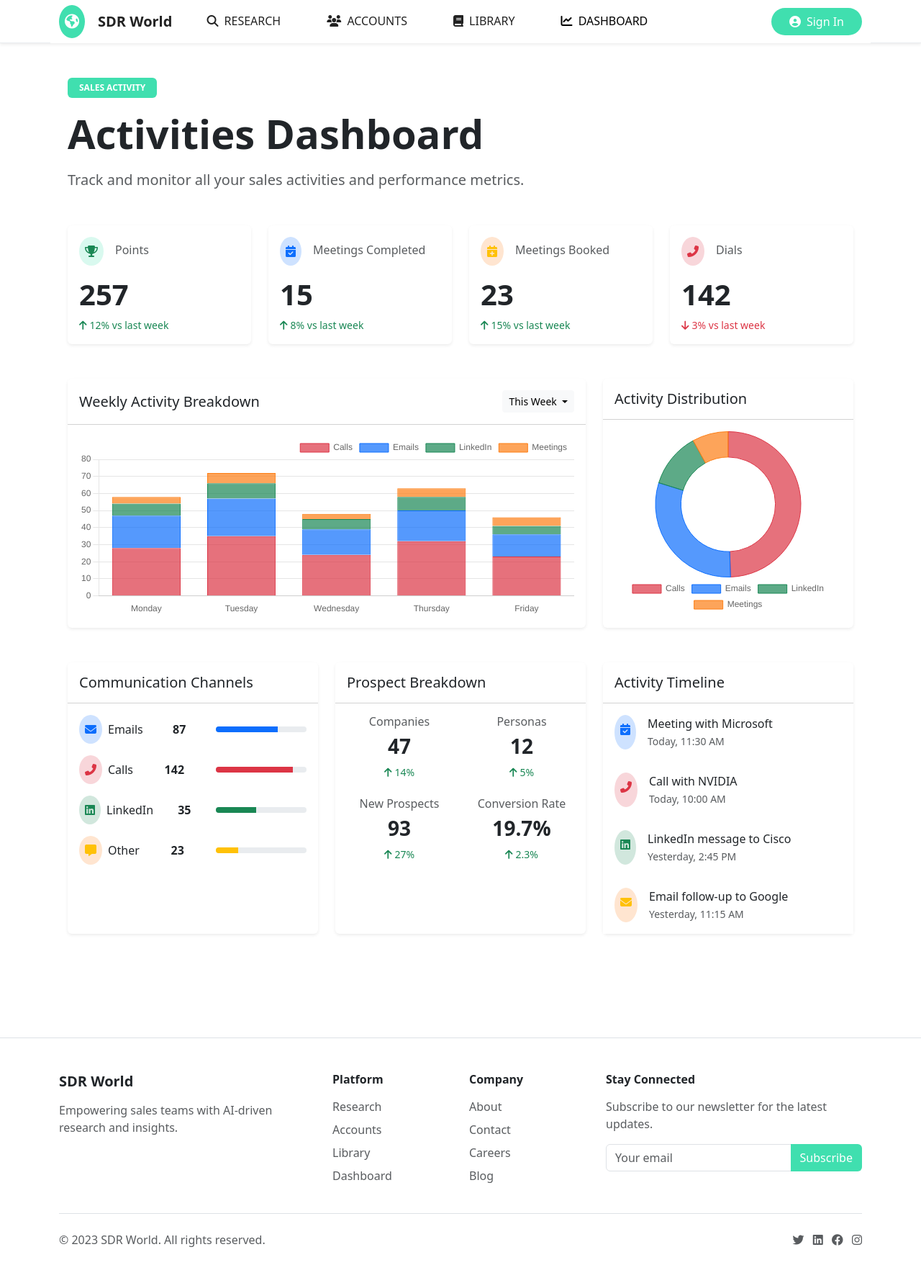
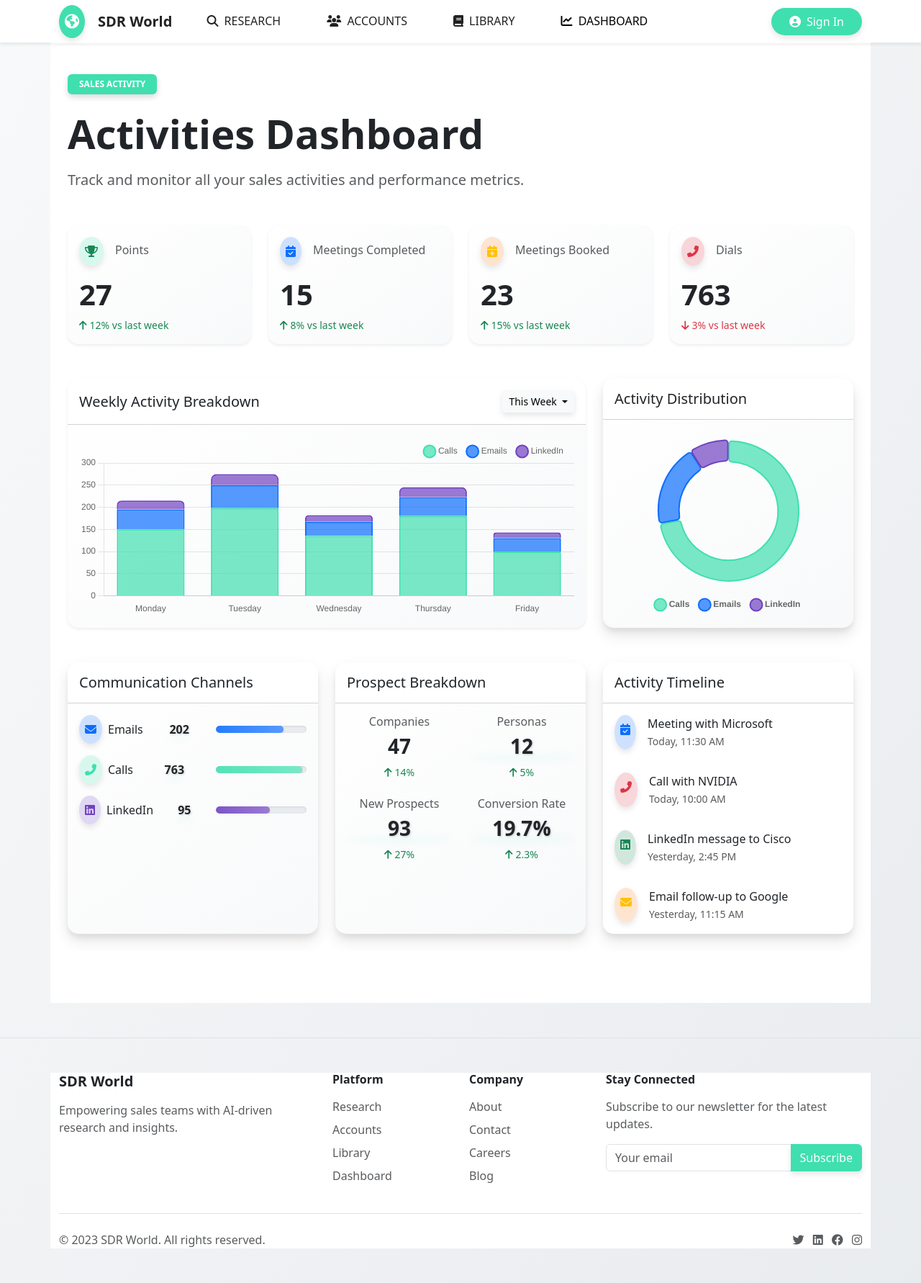
Before and after one commit to bertoftheal/SDR-WORLD, a Flask app: page /dashboard.html in a window 1280 px wide. Shown: the whole page at 72% size. Run offline with Flask 3, Linux system fonts and the light colour scheme.

Commit message:
Enhance dashboard UI with sophisticated 3D effects
- Added layered box shadows with depth perception to all cards (0 10px 20px rgba(0,0,0,0.1), 0 6px 6px rgba(0,0,0,0.05))
- Implemented dynamic hover animations that scale cards slightly (translateY(-8px) scale(1.01))
- Applied subtle background gradients to cards for dimensional appearance (linear-gradient(145deg, #ffffff, #f8f9fa))
- Enhanced chart containers with pseudo-element glow effects and gradient overlays
- Added depth to chart elements with increased border radius (8px) and hover offsets (10-15px)
- Improved tooltips with custom formatting showing percentages
- Enhanced doughnut chart with larger radius (90%) and segment offsets (5px)
- Applied subtle background gradient to entire page (linear-gradient(to bottom right, #f8f9fa, #e9ecef))
- Added hover interactions that make charts 'pop out' with increased shadow and scale
- Implemented consistent elevation hierarchy across UI elements
- Maintained brand color scheme throughout with primary teal (#40dfaf)

These enhancements create a more engaging, modern UI with visual depth while maintaining the clean professional design.

```diff
--- a/sdr_assistant/templates/dashboard.html
+++ b/sdr_assistant/templates/dashboard.html
@@ -1,6 +1,129 @@
 <!DOCTYPE html>
 <html lang="en">
 <head>
+    <style>
+        /* Enhanced 3D card styling */
+        .card {
+            transition: transform 0.3s, box-shadow 0.3s;
+            box-shadow: 0 10px 20px rgba(0,0,0,0.1), 0 6px 6px rgba(0,0,0,0.05);
+            border-radius: 15px !important;
+            overflow: hidden;
+            position: relative;
+            z-index: 1;
+            background: linear-gradient(145deg, #ffffff, #f8f9fa);
+        }
+
+        .card:hover {
+            transform: translateY(-8px) scale(1.01);
+            box-shadow: 0 20px 30px rgba(0,0,0,0.15), 0 10px 10px rgba(0,0,0,0.05);
+        }
+
+        .card-header {
+            border-radius: 15px 15px 0 0 !important;
+        }
+
+        /* 3D button styling */
+        .btn {
+            transition: all 0.3s;
+            position: relative;
+            overflow: hidden;
+            border-radius: 10px;
+            box-shadow: 0 4px 8px rgba(0,0,0,0.1);
+        }
+
+        .btn:hover {
+            transform: translateY(-2px);
+            box-shadow: 0 6px 12px rgba(0,0,0,0.15);
+        }
+
+        .btn:active {
+            transform: translateY(1px);
+        }
+
+        /* Enhanced progress bars */
+        .progress {
+            height: 10px !important;
+            border-radius: 10px;
+            background-color: #f8f9fa;
+            box-shadow: inset 0 1px 3px rgba(0,0,0,0.1);
+        }
+
+        .progress-bar {
+            border-radius: 10px;
+            background-image: linear-gradient(to right, rgba(255,255,255,0.1), rgba(255,255,255,0.3));
+            box-shadow: 0 1px 3px rgba(0,0,0,0.2);
+        }
+
+        /* 3D icon containers */
+        .rounded-circle {
+            box-shadow: 0 4px 8px rgba(0,0,0,0.1);
+            transition: transform 0.3s;
+        }
+
+        .rounded-circle:hover {
+            transform: scale(1.1);
+        }
+
+        /* Activity metrics 3D effect */
+        .metric-value {
+            position: relative;
+            z-index: 1;
+            text-shadow: 1px 1px 3px rgba(0,0,0,0.2);
+        }
+
+        .metric-value:after {
+            content: '';
+            position: absolute;
+            width: 100%;
+            height: 40%;
+            bottom: -10%;
+            left: 0;
+            background: linear-gradient(transparent, rgba(64, 223, 175, 0.1));
+            z-index: -1;
+            border-radius: 50%;
+            filter: blur(5px);
+        }
+
+        /* Chart container 3D effect */
+        .chart-container {
+            border-radius: 15px;
+            padding: 15px;
+            background: linear-gradient(145deg, #ffffff, #f5f5f5);
+            box-shadow: 0 10px 20px rgba(0,0,0,0.1), inset 0 -5px 10px rgba(0,0,0,0.03);
+            transition: all 0.4s ease;
+            position: relative;
+            z-index: 1;
+            overflow: hidden;
+        }
+
+        .chart-container:before {
+            content: '';
+            position: absolute;
+            top: -10px;
+            left: -10px;
+            right: -10px;
+            bottom: -10px;
+            background: linear-gradient(45deg, rgba(64, 223, 175, 0.05), transparent, rgba(111, 66, 193, 0.05));
+            z-index: -1;
+            transform: scale(1.05);
+            filter: blur(20px);
+            opacity: 0.6;
+            transition: opacity 0.3s;
+        }
+
+        .chart-container:hover {
+            transform: translateY(-8px) scale(1.02);
+            box-shadow: 0 15px 30px rgba(0,0,0,0.15), inset 0 -5px 10px rgba(0,0,0,0.05);
+        }
+
+        .chart-container:hover:before {
+            opacity: 1;
+        }
+        body {
+            background: linear-gradient(to bottom right, #f8f9fa, #e9ecef);
+            min-height: 100vh;
+        }
+    </style>
     <meta charset="UTF-8">
     <meta name="viewport" content="width=device-width, initial-scale=1.0">
     <title>Activities Dashboard | SDR World</title>
@@ -80,7 +203,7 @@
         <div class="container px-4 py-5">
             <!-- Dashboard Header -->
             <div class="mb-5">
-                <div class="section-label badge mb-3 px-3 py-2" style="background-color: #40dfaf;">SALES ACTIVITY</div>
+                <div class="section-label badge mb-3 px-3 py-2" style="background-color: #40dfaf; box-shadow: 0 4px 8px rgba(0,0,0,0.15); transform: translateY(-5px);">SALES ACTIVITY</div>
                 <h1 class="display-4 fw-bold mb-3">Activities Dashboard</h1>
                 <p class="lead text-muted">Track and monitor all your sales activities and performance metrics.</p>
             </div>
@@ -96,7 +219,7 @@
                                 </div>
                                 <h6 class="card-subtitle text-muted mb-0">Points</h6>
                             </div>
-                            <h2 class="display-6 fw-bold mb-0">257</h2>
+                            <h2 class="display-6 fw-bold mb-0">27</h2>
                             <div class="small text-success mt-2">
                                 <i class="fas fa-arrow-up me-1"></i>12% vs last week
                             </div>
@@ -107,7 +230,7 @@
                     <div class="card border-0 shadow-sm h-100">
                         <div class="card-body">
                             <div class="d-flex align-items-center mb-3">
-                                <div class="rounded-circle p-2 me-3" style="background-color: rgba(13, 110, 253, 0.2);">
+                                <div class="rounded-circle p-2 me-3" style="background-color: rgba(13, 110, 253, 0.2); transform: translateZ(10px);">
                                     <i class="fas fa-calendar-check text-primary"></i>
                                 </div>
                                 <h6 class="card-subtitle text-muted mb-0">Meetings Completed</h6>
@@ -144,7 +267,7 @@
                                 </div>
                                 <h6 class="card-subtitle text-muted mb-0">Dials</h6>
                             </div>
-                            <h2 class="display-6 fw-bold mb-0">142</h2>
+                            <h2 class="display-6 fw-bold mb-0">763</h2>
                             <div class="small text-danger mt-2">
                                 <i class="fas fa-arrow-down me-1"></i>3% vs last week
                             </div>
@@ -176,7 +299,7 @@
                     </div>
                 </div>
                 <div class="col-md-4">
-                    <div class="card border-0 shadow-sm h-100">
+                    <div class="card border-0 h-100">
                         <div class="card-header bg-white d-flex justify-content-between align-items-center py-3">
                             <h5 class="card-title mb-0">Activity Distribution</h5>
                         </div>
@@ -190,7 +313,7 @@
             <!-- Additional Metrics Section -->
             <div class="row g-4 mb-5">
                 <div class="col-md-4">
-                    <div class="card border-0 shadow-sm h-100">
+                    <div class="card border-0 h-100">
                         <div class="card-header bg-white d-flex justify-content-between align-items-center py-3">
                             <h5 class="card-title mb-0">Communication Channels</h5>
                         </div>
@@ -202,52 +325,41 @@
                                     </div>
                                     <span>Emails</span>
                                 </div>
-                                <span class="fw-bold">87</span>
+                                <span class="fw-bold metric-value">202</span>
                                 <div class="progress" style="width: 40%; height: 8px;">
-                                    <div class="progress-bar bg-primary" role="progressbar" style="width: 68%;" aria-valuenow="68" aria-valuemin="0" aria-valuemax="100"></div>
+                                    <div class="progress-bar bg-primary" role="progressbar" style="width: 75%;" aria-valuenow="75" aria-valuemin="0" aria-valuemax="100"></div>
                                 </div>
                             </div>
                             <div class="d-flex justify-content-between align-items-center mb-3">
                                 <div class="d-flex align-items-center">
-                                    <div class="rounded-circle p-2 me-2" style="background-color: rgba(220, 53, 69, 0.2);">
-                                        <i class="fas fa-phone-alt text-danger"></i>
+                                    <div class="rounded-circle p-2 me-2" style="background-color: rgba(64, 223, 175, 0.2);">
+                                        <i class="fas fa-phone-alt" style="color: #40dfaf;"></i>
                                     </div>
                                     <span>Calls</span>
                                 </div>
-                                <span class="fw-bold">142</span>
+                                <span class="fw-bold metric-value">763</span>
                                 <div class="progress" style="width: 40%; height: 8px;">
-                                    <div class="progress-bar bg-danger" role="progressbar" style="width: 85%;" aria-valuenow="85" aria-valuemin="0" aria-valuemax="100"></div>
+                                    <div class="progress-bar" role="progressbar" style="width: 95%; background-color: #40dfaf;" aria-valuenow="95" aria-valuemin="0" aria-valuemax="100"></div>
                                 </div>
                             </div>
                             <div class="d-flex justify-content-between align-items-center mb-3">
                                 <div class="d-flex align-items-center">
-                                    <div class="rounded-circle p-2 me-2" style="background-color: rgba(25, 135, 84, 0.2);">
-                                        <i class="fab fa-linkedin text-success"></i>
+                                    <div class="rounded-circle p-2 me-2" style="background-color: rgba(111, 66, 193, 0.2);">
+                                        <i class="fab fa-linkedin" style="color: #6f42c1;"></i>
                                     </div>
                                     <span>LinkedIn</span>
                                 </div>
-                                <span class="fw-bold">35</span>
+                                <span class="fw-bold metric-value">95</span>
                                 <div class="progress" style="width: 40%; height: 8px;">
-                                    <div class="progress-bar bg-success" role="progressbar" style="width: 45%;" aria-valuenow="45" aria-valuemin="0" aria-valuemax="100"></div>
+                                    <div class="progress-bar" role="progressbar" style="width: 60%; background-color: #6f42c1;" aria-valuenow="60" aria-valuemin="0" aria-valuemax="100"></div>
                                 </div>
                             </div>
-                            <div class="d-flex justify-content-between align-items-center">
-                                <div class="d-flex align-items-center">
-                                    <div class="rounded-circle p-2 me-2" style="background-color: rgba(253, 126, 20, 0.2);">
-                                        <i class="fas fa-comment-alt text-warning"></i>
-                                    </div>
-                                    <span>Other</span>
-                                </div>
-                                <span class="fw-bold">23</span>
-                                <div class="progress" style="width: 40%; height: 8px;">
-                                    <div class="progress-bar bg-warning" role="progressbar" style="width: 25%;" aria-valuenow="25" aria-valuemin="0" aria-valuemax="100"></div>
-                                </div>
-                            </div>
+
                         </div>
                     </div>
                 </div>
                 <div class="col-md-4">
-                    <div class="card border-0 shadow-sm h-100">
+                    <div class="card border-0 h-100">
                         <div class="card-header bg-white d-flex justify-content-between align-items-center py-3">
                             <h5 class="card-title mb-0">Prospect Breakdown</h5>
                         </div>
@@ -262,21 +374,21 @@
                                 </div>
                                 <div class="col-6 mb-4">
                                     <h6 class="text-muted">Personas</h6>
-                                    <h3 class="fw-bold">12</h3>
+                                    <h3 class="fw-bold metric-value">12</h3>
                                     <div class="small text-success">
                                         <i class="fas fa-arrow-up me-1"></i>5%
                                     </div>
                                 </div>
                                 <div class="col-6">
                                     <h6 class="text-muted">New Prospects</h6>
-                                    <h3 class="fw-bold">93</h3>
+                                    <h3 class="fw-bold metric-value">93</h3>
                                     <div class="small text-success">
                                         <i class="fas fa-arrow-up me-1"></i>27%
                                     </div>
                                 </div>
                                 <div class="col-6">
                                     <h6 class="text-muted">Conversion Rate</h6>
-                                    <h3 class="fw-bold">19.7%</h3>
+                                    <h3 class="fw-bold metric-value">19.7%</h3>
                                     <div class="small text-success">
                                         <i class="fas fa-arrow-up me-1"></i>2.3%
                                     </div>
@@ -286,7 +398,7 @@
                     </div>
                 </div>
                 <div class="col-md-4">
-                    <div class="card border-0 shadow-sm h-100">
+                    <div class="card border-0 h-100">
                         <div class="card-header bg-white d-flex justify-content-between align-items-center py-3">
                             <h5 class="card-title mb-0">Activity Timeline</h5>
                         </div>
@@ -294,7 +406,7 @@
                             <div class="list-group list-group-flush">
                                 <div class="list-group-item border-0 py-3">
                                     <div class="d-flex">
-                                        <div class="rounded-circle p-2 me-3" style="background-color: rgba(13, 110, 253, 0.2);">
+                                        <div class="rounded-circle p-2 me-3" style="background-color: rgba(13, 110, 253, 0.2); transform: translateZ(10px);">
                                             <i class="fas fa-calendar-check text-primary"></i>
                                         </div>
                                         <div>
@@ -447,31 +559,33 @@
                     datasets: [
                         {
                             label: 'Calls',
-                            data: [28, 35, 24, 32, 23],
-                            backgroundColor: 'rgba(220, 53, 69, 0.7)',
-                            borderColor: 'rgba(220, 53, 69, 1)',
-                            borderWidth: 1
+                            data: [150, 198, 135, 180, 100],
+                            backgroundColor: 'rgba(64, 223, 175, 0.7)',
+                            borderColor: 'rgba(64, 223, 175, 1)',
+                            borderWidth: 2,
+                            borderRadius: 8,
+                            hoverOffset: 10,
+                            hoverBorderWidth: 3
                         },
                         {
                             label: 'Emails',
-                            data: [19, 22, 15, 18, 13],
+                            data: [45, 52, 32, 43, 30],
                             backgroundColor: 'rgba(13, 110, 253, 0.7)',
                             borderColor: 'rgba(13, 110, 253, 1)',
-                            borderWidth: 1
+                            borderWidth: 2,
+                            borderRadius: 8,
+                            hoverOffset: 10,
+                            hoverBorderWidth: 3
                         },
                         {
                             label: 'LinkedIn',
-                            data: [7, 9, 6, 8, 5],
-                            backgroundColor: 'rgba(25, 135, 84, 0.7)',
-                            borderColor: 'rgba(25, 135, 84, 1)',
-                            borderWidth: 1
-                        },
-                        {
-                            label: 'Meetings',
-                            data: [4, 6, 3, 5, 5],
-                            backgroundColor: 'rgba(253, 126, 20, 0.7)',
-                            borderColor: 'rgba(253, 126, 20, 1)',
-                            borderWidth: 1
+                            data: [20, 25, 15, 22, 13],
+                            backgroundColor: 'rgba(111, 66, 193, 0.7)',
+                            borderColor: 'rgba(111, 66, 193, 1)',
+                            borderWidth: 2,
+                            borderRadius: 8,
+                            hoverOffset: 10,
+                            hoverBorderWidth: 3
                         }
                     ]
                 },
@@ -496,7 +610,12 @@
                     plugins: {
                         legend: {
                             position: 'top',
-                            align: 'end'
+                            align: 'end',
+                            labels: {
+                                usePointStyle: true,
+                                pointStyle: 'circle',
+                                padding: 15
+                            }
                         }
                     }
                 }
@@ -507,33 +626,72 @@
             const activityDistributionChart = new Chart(activityDistributionCtx, {
                 type: 'doughnut',
                 data: {
-                    labels: ['Calls', 'Emails', 'LinkedIn', 'Meetings'],
+                    labels: ['Calls', 'Emails', 'LinkedIn'],
                     datasets: [{
-                        data: [142, 87, 35, 23],
+                        data: [763, 202, 95],
                         backgroundColor: [
-                            'rgba(220, 53, 69, 0.7)',
+                            'rgba(64, 223, 175, 0.7)',
                             'rgba(13, 110, 253, 0.7)',
-                            'rgba(25, 135, 84, 0.7)',
-                            'rgba(253, 126, 20, 0.7)'
+                            'rgba(111, 66, 193, 0.7)'
                         ],
                         borderColor: [
-                            'rgba(220, 53, 69, 1)',
+                            'rgba(64, 223, 175, 1)',
                             'rgba(13, 110, 253, 1)',
-                            'rgba(25, 135, 84, 1)',
-                            'rgba(253, 126, 20, 1)'
+                            'rgba(111, 66, 193, 1)'
                         ],
-                        borderWidth: 1
+                        borderWidth: 2,
+                        hoverOffset: 15,
+                        hoverBorderWidth: 3,
+                        borderRadius: 4,
+                        offset: 5
                     }]
                 },
                 options: {
                     responsive: true,
                     maintainAspectRatio: false,
+                    cutout: '70%',
+                    radius: '90%',
                     plugins: {
+                        tooltip: {
+                            backgroundColor: 'rgba(0, 0, 0, 0.8)',
+                            padding: 12,
+                            cornerRadius: 8,
+                            titleFont: {
+                                size: 14,
+                                weight: 'bold'
+                            },
+                            bodyFont: {
+                                size: 13
+                            },
+                            displayColors: true,
+                            boxWidth: 10,
+                            boxHeight: 10,
+                            boxPadding: 5,
+                            usePointStyle: true,
+                            callbacks: {
+                                label: function(context) {
+                                    let label = context.label || '';
+                                    let value = context.raw || 0;
+                                    let total = context.dataset.data.reduce((a, b) => a + b, 0);
+                                    let percentage = Math.round((value / total) * 100) + '%';
+                                    return `${label}: ${value} (${percentage})`;
+                                }
+                            }
+                        },
                         legend: {
-                            position: 'bottom'
+                            position: 'bottom',
+                            labels: {
+                                usePointStyle: true,
+                                pointStyle: 'circle',
+                                padding: 15,
+                                font: {
+                                    size: 12,
+                                    weight: 'bold'
+                                }
+                            }
                         }
                     },
-                    cutout: '65%'
+
                 }
             });
         });
```
